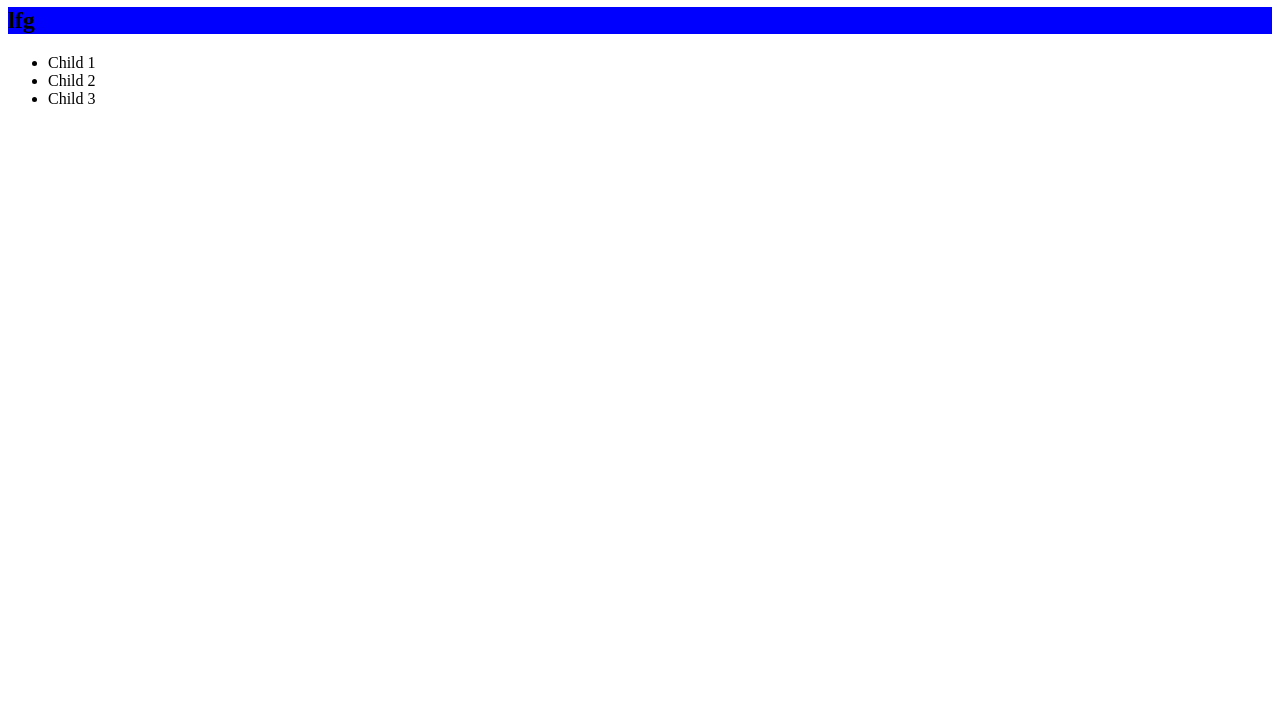
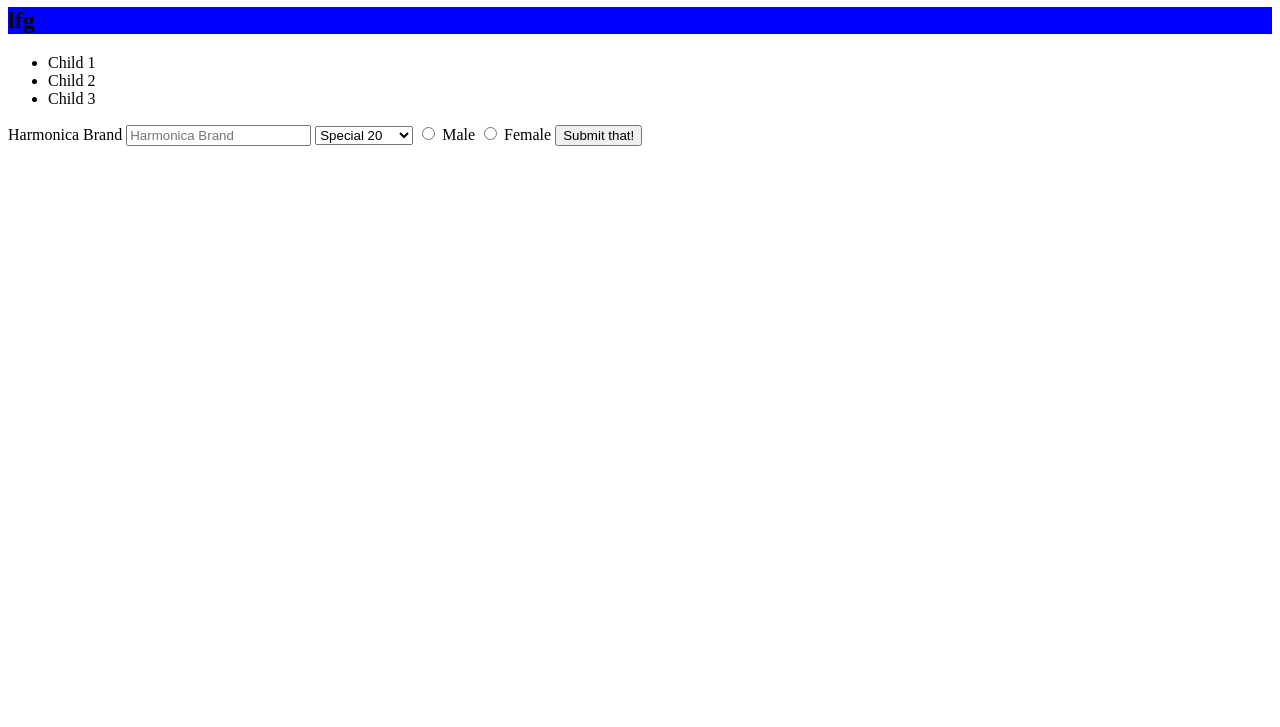
Before and after one commit to patrickrnelson/jquery-intro, a plain HTML site: page index.html in a window 1280 px wide. Shown: the part 73-800 px from the top of the page. Drawn offline with Linux system fonts and the light colour scheme.

Commit message:
form stuff

```diff
--- a/awesomeScript.js
+++ b/awesomeScript.js
@@ -15,4 +15,8 @@ function onReady() {
   (greenBackground = 'background-color'), 'green';
 
   h1.addClass('froggy');
+
+  const h1Text = h1.text();
+
+  const loudText = h1Text.toUpperCase();
 }
--- a/index.html
+++ b/index.html
@@ -17,5 +17,21 @@
       <li>Child 2</li>
       <li class="the-best">Child 3</li>
     </ul>
+
+    <label for="brand">Harmonica Brand</label>
+    <input type="text" id="brand" placeholder="Harmonica Brand" />
+
+    <select name="" id="">
+      <option value="">Special 20</option>
+      <option value="">Rocket</option>
+      <option value="">marine Band</option>
+    </select>
+
+    <input type="radio" id="male" name="mode" value="male" />
+    <label for="male">Male</label>
+    <input type="radio" id="female" name="mode" value="female" />
+    <label for="female">Female</label>
+
+    <input type="submit" value="Submit that!" />
   </body>
 </html>
```
